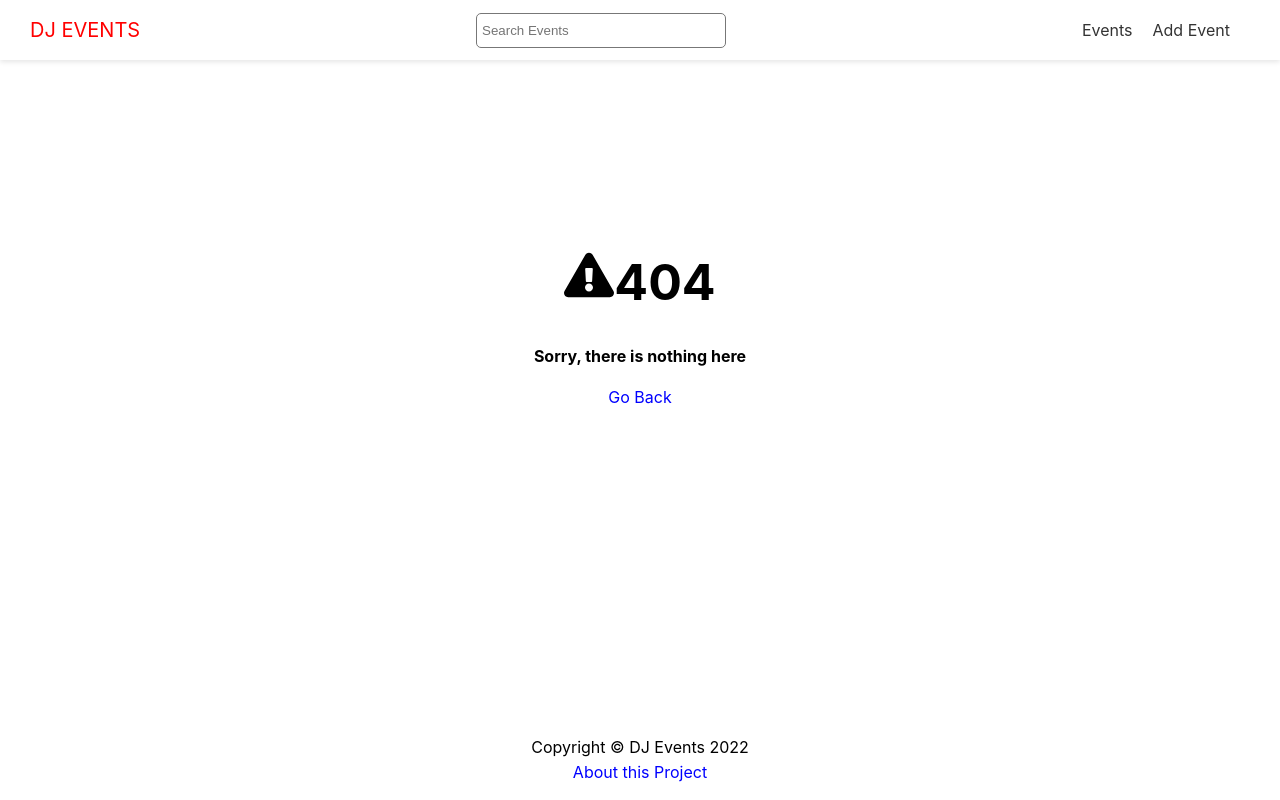
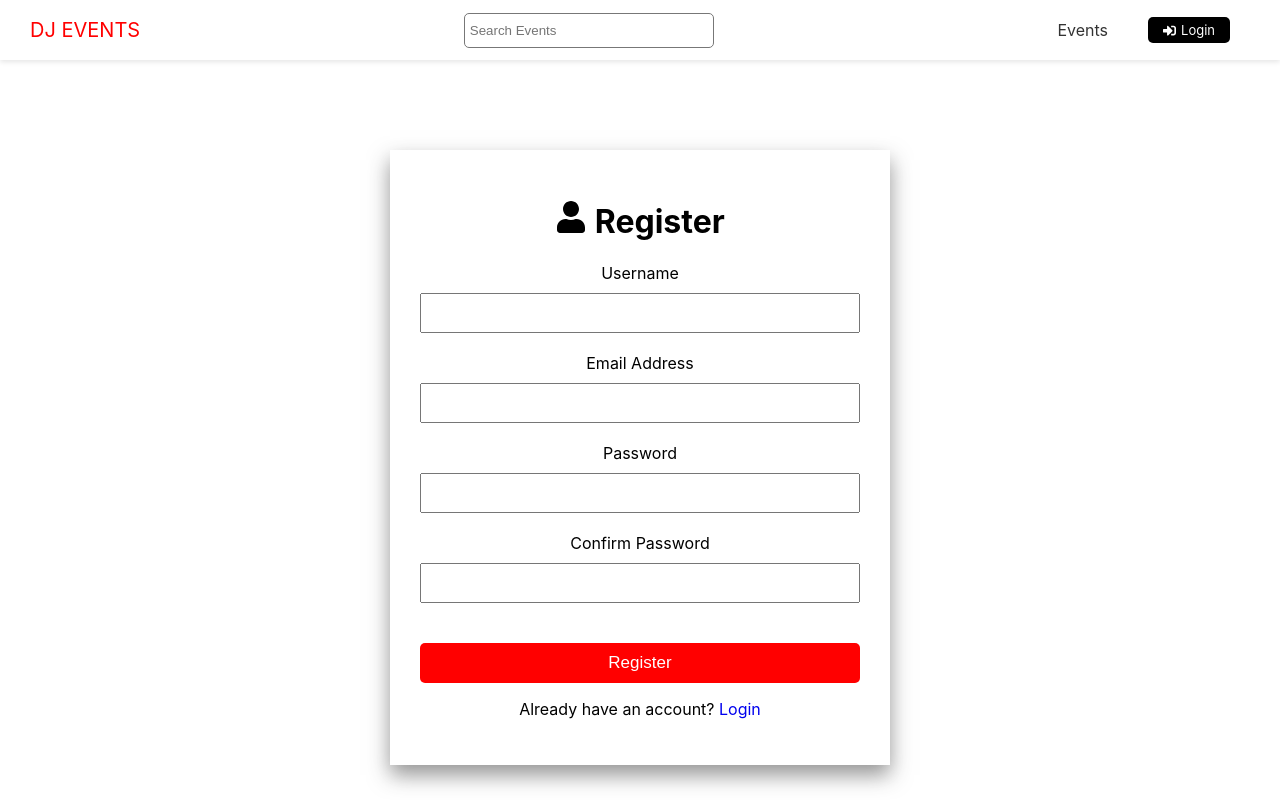
Before and after one commit to VentsislavKostadinov/next.js-dev-to-deployment-udemy, a Next.js app: page /account/register in a window 1280 px wide. Before the commit this address had no page. Shown: the top 800 px of the page. Built offline with nearby package versions, Linux system fonts and the light colour scheme; no server answers.

Commit message:
create context

```diff
--- a/components/Header.js
+++ b/components/Header.js
@@ -1,8 +1,13 @@
 import Link from "next/link";
 import styles from "../styles/Header.module.scss";
 import Search from "./Search";
+import { FaSignInAlt, FaSignOutAlt } from "react-icons/fa";
+import AuthContext from "../context/AuthContext";
+import { useContext } from "react";
 
 export default function Header() {
+  const { user, logout } = useContext(AuthContext);
+
   return (
     <header className={styles.header}>
       <div className={styles.logo}>
@@ -18,11 +23,39 @@
               <a>Events</a>
             </Link>
           </li>
-          <li>
-            <Link href="/events/add">
-              <a>Add Event</a>
-            </Link>
-          </li>
+          {user ? (
+            <>
+              <li>
+                <Link href="/events/add">
+                  <a>Add Event</a>
+                </Link>
+              </li>
+              <li>
+                <Link href="/account/dashboard">
+                  <a>Dashboard</a>
+                </Link>
+              </li>
+              <li>
+                <button
+                  className="btn-secondary btn-icon"
+                  onClick={() => logout()}
+                >
+                  <FaSignOutAlt /> Logout
+                </button>
+              </li>
+            </>
+          ) : (
+            // ig logged out
+            <>
+              <li>
+                <Link href="/account/login">
+                  <a className="btn-secondary btn-icon">
+                    <FaSignInAlt /> Login
+                  </a>
+                </Link>
+              </li>
+            </>
+          )}
         </ul>
       </nav>
     </header>
--- /dev/null
+++ b/context/AuthContext.js
@@ -0,0 +1,38 @@
+import { createContext, useState, useEffect } from "react";
+import { useRouter } from "next/router";
+import { API_URL } from "../config/index";
+
+const AuthContext = createContext();
+
+export const AuthProvider = ({ children }) => {
+  const [user, setUser] = useState(null);
+  const [error, setError] = useState(null);
+
+  // Register user
+  const register = async (user) => {
+    console.log(user);
+  };
+
+  // Login user
+  const login = async ({email: identifier, password}) => {
+    console.log({identifier, password})
+  }
+
+  // Logout user
+  const logout = async () => {
+    console.log("Logout");
+  };
+
+  // Check if user is logged in
+  const checkUserLoggedIn = async (user) => {
+    console.log("Check");
+  };
+
+  return (
+    <AuthContext.Provider value={{ user, error, register, login, logout }}>
+      {children}
+    </AuthContext.Provider>
+  );
+};
+
+export default AuthContext;
--- a/pages/_app.js
+++ b/pages/_app.js
@@ -1,7 +1,12 @@
-import '../styles/globals.scss'
+import "../styles/globals.scss";
+import { AuthProvider } from "../context/AuthContext";
 
 function MyApp({ Component, pageProps }) {
-  return <Component {...pageProps} />
+  return (
+    <AuthProvider>
+      <Component {...pageProps} />;
+    </AuthProvider>
+  );
 }
 
-export default MyApp
+export default MyApp;
--- /dev/null
+++ b/pages/account/register.js
@@ -0,0 +1,84 @@
+import { FaUser } from "react-icons/fa";
+import { ToastContainer, toast } from "react-toastify";
+import "react-toastify/dist/ReactToastify.css";
+import { useState, useEffect, useContext } from "react";
+import Link from "next/link";
+import Layout from "../../components/Layout";
+import styles from "../../styles/AuthForm.module.scss";
+import AuthContext from "../../context/AuthContext";
+
+export default function RegisterPage() {
+  const [username, setUsername] = useState("");
+  const [email, setEmail] = useState("");
+  const [password, setPassword] = useState("");
+  const [passwordConfirm, setPasswordConfirm] = useState("");
+
+  const { register, error } = useContext(AuthContext)
+
+  //useEffect(() => error && toast.error(error))
+
+  const handleSubmit = (e) => {
+    e.preventDefault();
+
+    if (password !== passwordConfirm) {
+      toast.error("Passwords do not match!");
+      return;
+    }
+    register({ username, email, password });
+  };
+
+  return (
+    <Layout title="User Registration">
+      <div className={styles.auth}>
+        <h1>
+          <FaUser /> Register
+        </h1>
+        <ToastContainer />
+        <form onSubmit={handleSubmit}>
+          <div>
+            <label htmlFor="username">Username</label>
+            <input
+              type="text"
+              id="username"
+              value={username}
+              onChange={(e) => setUsername(e.target.value)}
+            />
+          </div>
+          <div>
+            <label htmlFor="email">Email Address</label>
+            <input
+              type="email"
+              id="email"
+              value={email}
+              onChange={(e) => setEmail(e.target.value)}
+            />
+          </div>
+          <div>
+            <label htmlFor="password">Password</label>
+            <input
+              type="password"
+              id="password"
+              value={password}
+              onChange={(e) => setPassword(e.target.value)}
+            />
+          </div>
+          <div>
+            <label htmlFor="passwordConfirm">Confirm Password</label>
+            <input
+              type="password"
+              id="passwordConfirm"
+              value={passwordConfirm}
+              onChange={(e) => setPasswordConfirm(e.target.value)}
+            />
+          </div>
+
+          <input type="submit" value="Register" className="btn" />
+        </form>
+
+        <p>
+          Already have an account? <Link href="/account/login">Login</Link>
+        </p>
+      </div>
+    </Layout>
+  );
+}
--- /dev/null
+++ b/styles/AuthForm.module.scss
@@ -0,0 +1,35 @@
+.auth {
+  max-width: 500px;
+  margin: auto;
+  padding: 30px;
+  box-shadow: 0px 10px 20px 0px rgba(50, 50, 50, 0.52);
+
+  label {
+    display: block;
+    margin-bottom: 10px;
+  }
+
+  input[type="text"],
+  input[type="email"],
+  input[type="password"] {
+    display: block;
+    width: 100%;
+    height: 40px;
+    padding: 5px;
+    font-size: 18px;
+  }
+
+  input[type="submit"] {
+    margin-top: 20px;
+    width: 100%;
+    font-size: 17px;
+  }
+
+  div {
+    margin-bottom: 20px;
+  }
+
+  .link {
+    color: blue;
+  }
+}
--- a/styles/globals.scss
+++ b/styles/globals.scss
@@ -7,7 +7,7 @@
 }
 
 a {
-  color: inherit;
+ // color: inherit;
   text-decoration: none;
 }
 
```
Also changed, not shown: pages/account/login.js (added, +59 -0 lines).
